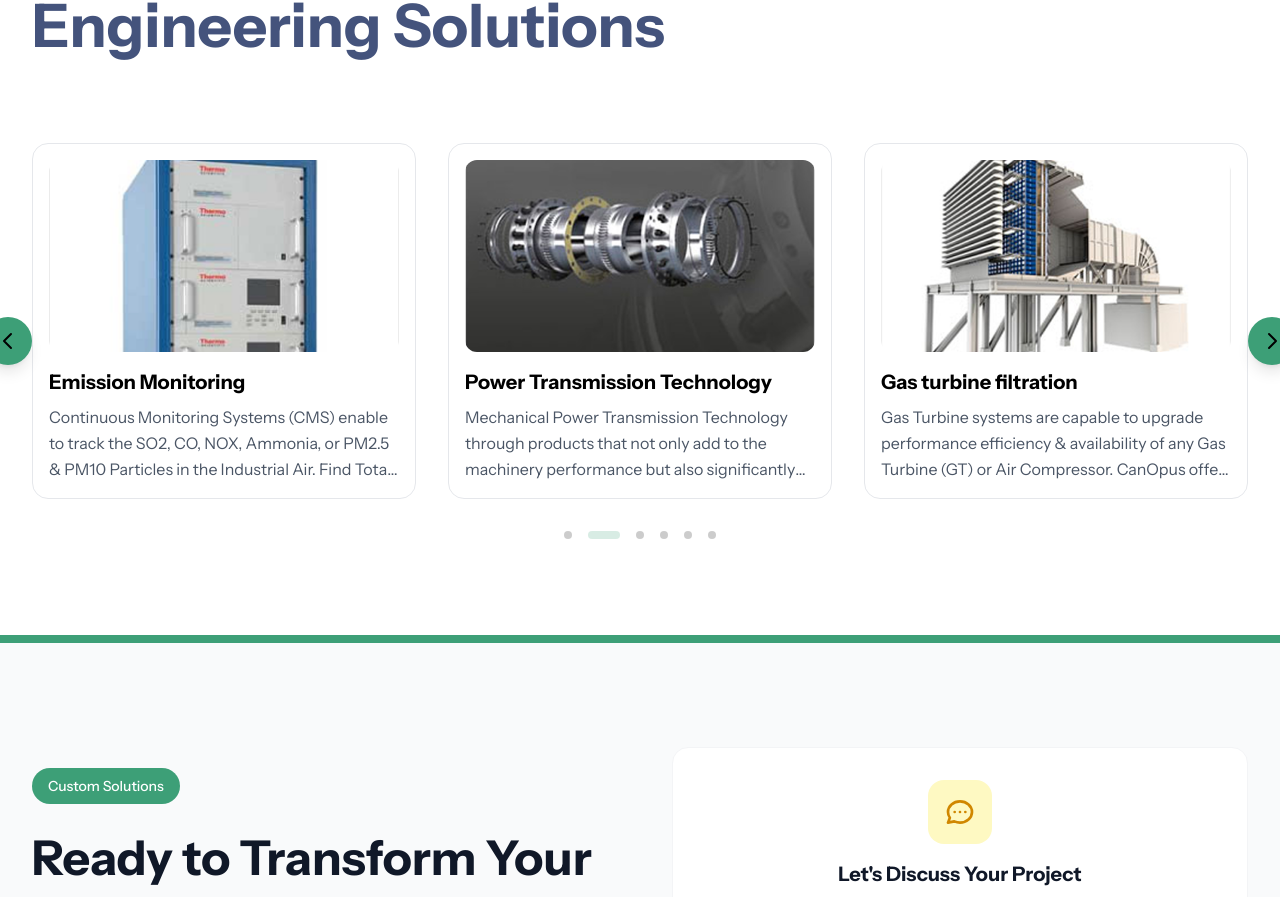
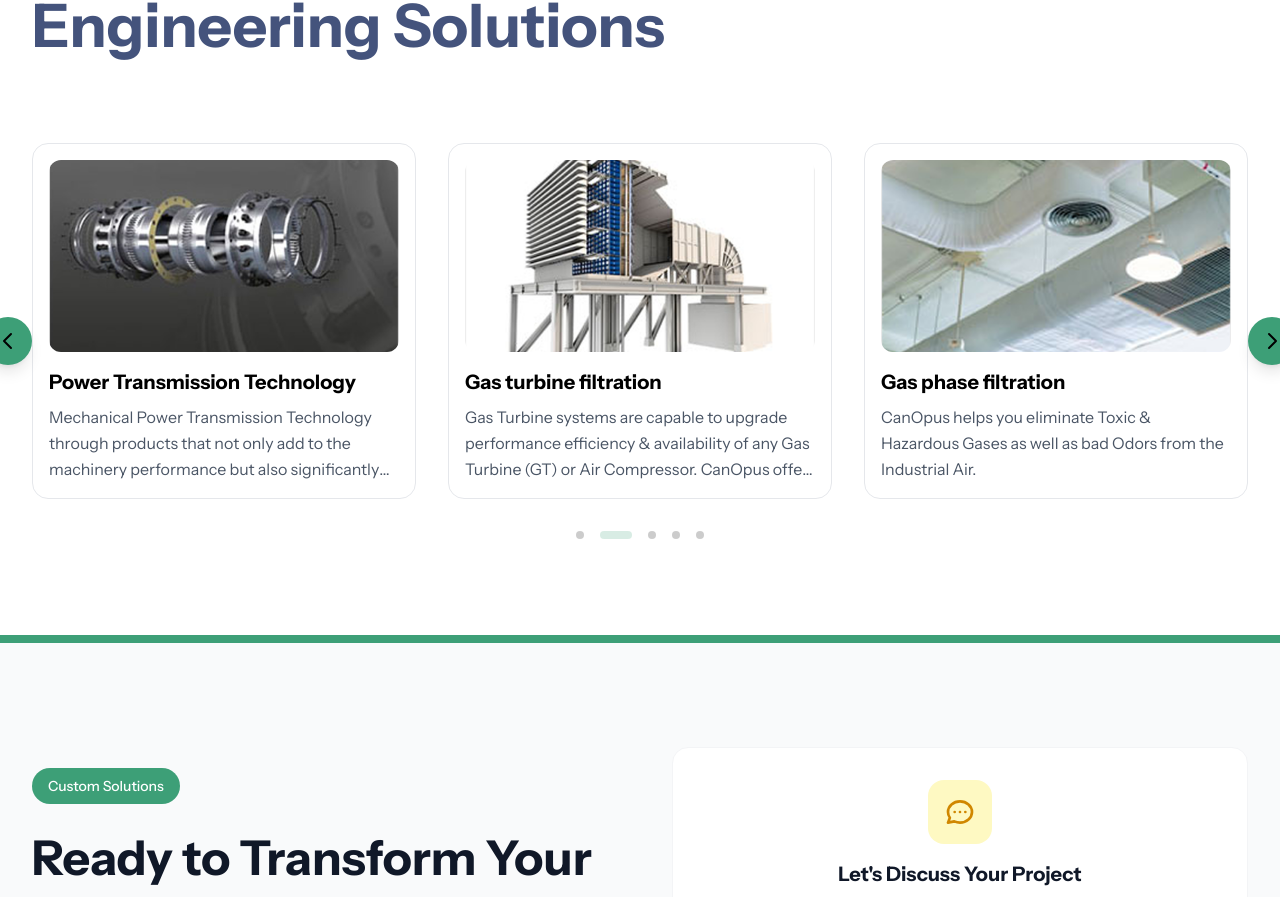
Before and after one commit to ashishmohapatra240/can-opus, a Next.js app: page /products in a window 1280 px wide. Shown: the part 942-1839 px from the top of the page. Built offline with nearby package versions, Linux system fonts and the light colour scheme.

Commit message:
refactor: rename "Our Services" badge to "Our Team" in TeamSection component and comment out unused product data

```diff
--- a/app/components/TeamSection.tsx
+++ b/app/components/TeamSection.tsx
@@ -36,7 +36,7 @@ export default function TeamSection() {
                     {/* Our Services Badge */}
                     <div className="flex justify-center mb-8">
                         <span className="inline-flex px-4 py-2 rounded-full text-sm font-medium bg-primary text-white">
-                            Our Services
+                            Our Team
                         </span>
                     </div>
 
--- a/app/data/products.ts
+++ b/app/data/products.ts
@@ -104,62 +104,62 @@ export const products: Product[] = [
       },
     ],
   },
-  {
-    id: 2,
-    slug: "emission-monitoring",
-    image: "/images/products/Emission Monitoring.png",
-    title: "Emission Monitoring",
-    description:
-      "Continuous Monitoring Systems (CMS) enable to track the SO2, CO, NOX, Ammonia, or PM2.5 & PM10 Particles in the Industrial Air. Find Total Mercury or both Elemental and Ionic Mercury Systems designed & installed by CanOpus.",
-    fullDescription:
-      "Our Continuous Monitoring Systems (CMS) provide real-time tracking of various pollutants and particles in industrial air. These advanced systems help ensure compliance with environmental regulations while maintaining optimal operational efficiency.",
-    heroDescription:
-      "Advanced Continuous Monitoring Systems (CMS) designed to track SO2, CO, NOX, Ammonia, and particulate matter in industrial environments.",
-    heroSubDescription:
-      "Our comprehensive emission monitoring solutions help you maintain compliance with environmental regulations while ensuring the safety of your facility and workforce. From mercury detection to multi-gas analysis, we provide accurate and reliable monitoring systems.",
-    features: [
-      "Real-time continuous monitoring",
-      "SO2, CO, NOX, and Ammonia tracking",
-      "PM2.5 & PM10 particle detection",
-      "Mercury measurement systems",
-      "Data logging and reporting",
-      "Remote monitoring capabilities",
-    ],
-    applications: [
-      "Power plants",
-      "Cement manufacturing",
-      "Steel plants",
-      "Chemical industries",
-      "Waste incineration",
-      "Oil and gas refineries",
-    ],
-    variants: [
-      {
-        title: "SO2 Monitoring Systems",
-        image: "/images/products/Emission Monitoring.png",
-      },
-      {
-        title: "NOX Analyzers",
-        image: "/images/products/Emission Monitoring.png",
-      },
-      {
-        title: "CO Emission Monitors",
-        image: "/images/products/Emission Monitoring.png",
-      },
-      {
-        title: "PM2.5 & PM10 Detectors",
-        image: "/images/products/Emission Monitoring.png",
-      },
-      {
-        title: "Mercury Monitoring Systems",
-        image: "/images/products/Emission Monitoring.png",
-      },
-      {
-        title: "Multi-Gas Analyzers",
-        image: "/images/products/Emission Monitoring.png",
-      },
-    ],
-  },
+  // {
+  //   id: 2,
+  //   slug: "emission-monitoring",
+  //   image: "/images/products/Emission Monitoring.png",
+  //   title: "Emission Monitoring",
+  //   description:
+  //     "Continuous Monitoring Systems (CMS) enable to track the SO2, CO, NOX, Ammonia, or PM2.5 & PM10 Particles in the Industrial Air. Find Total Mercury or both Elemental and Ionic Mercury Systems designed & installed by CanOpus.",
+  //   fullDescription:
+  //     "Our Continuous Monitoring Systems (CMS) provide real-time tracking of various pollutants and particles in industrial air. These advanced systems help ensure compliance with environmental regulations while maintaining optimal operational efficiency.",
+  //   heroDescription:
+  //     "Advanced Continuous Monitoring Systems (CMS) designed to track SO2, CO, NOX, Ammonia, and particulate matter in industrial environments.",
+  //   heroSubDescription:
+  //     "Our comprehensive emission monitoring solutions help you maintain compliance with environmental regulations while ensuring the safety of your facility and workforce. From mercury detection to multi-gas analysis, we provide accurate and reliable monitoring systems.",
+  //   features: [
+  //     "Real-time continuous monitoring",
+  //     "SO2, CO, NOX, and Ammonia tracking",
+  //     "PM2.5 & PM10 particle detection",
+  //     "Mercury measurement systems",
+  //     "Data logging and reporting",
+  //     "Remote monitoring capabilities",
+  //   ],
+  //   applications: [
+  //     "Power plants",
+  //     "Cement manufacturing",
+  //     "Steel plants",
+  //     "Chemical industries",
+  //     "Waste incineration",
+  //     "Oil and gas refineries",
+  //   ],
+  //   variants: [
+  //     {
+  //       title: "SO2 Monitoring Systems",
+  //       image: "/images/products/Emission Monitoring.png",
+  //     },
+  //     {
+  //       title: "NOX Analyzers",
+  //       image: "/images/products/Emission Monitoring.png",
+  //     },
+  //     {
+  //       title: "CO Emission Monitors",
+  //       image: "/images/products/Emission Monitoring.png",
+  //     },
+  //     {
+  //       title: "PM2.5 & PM10 Detectors",
+  //       image: "/images/products/Emission Monitoring.png",
+  //     },
+  //     {
+  //       title: "Mercury Monitoring Systems",
+  //       image: "/images/products/Emission Monitoring.png",
+  //     },
+  //     {
+  //       title: "Multi-Gas Analyzers",
+  //       image: "/images/products/Emission Monitoring.png",
+  //     },
+  //   ],
+  // },
   {
     id: 3,
     slug: "power-transmission-tech",
```
